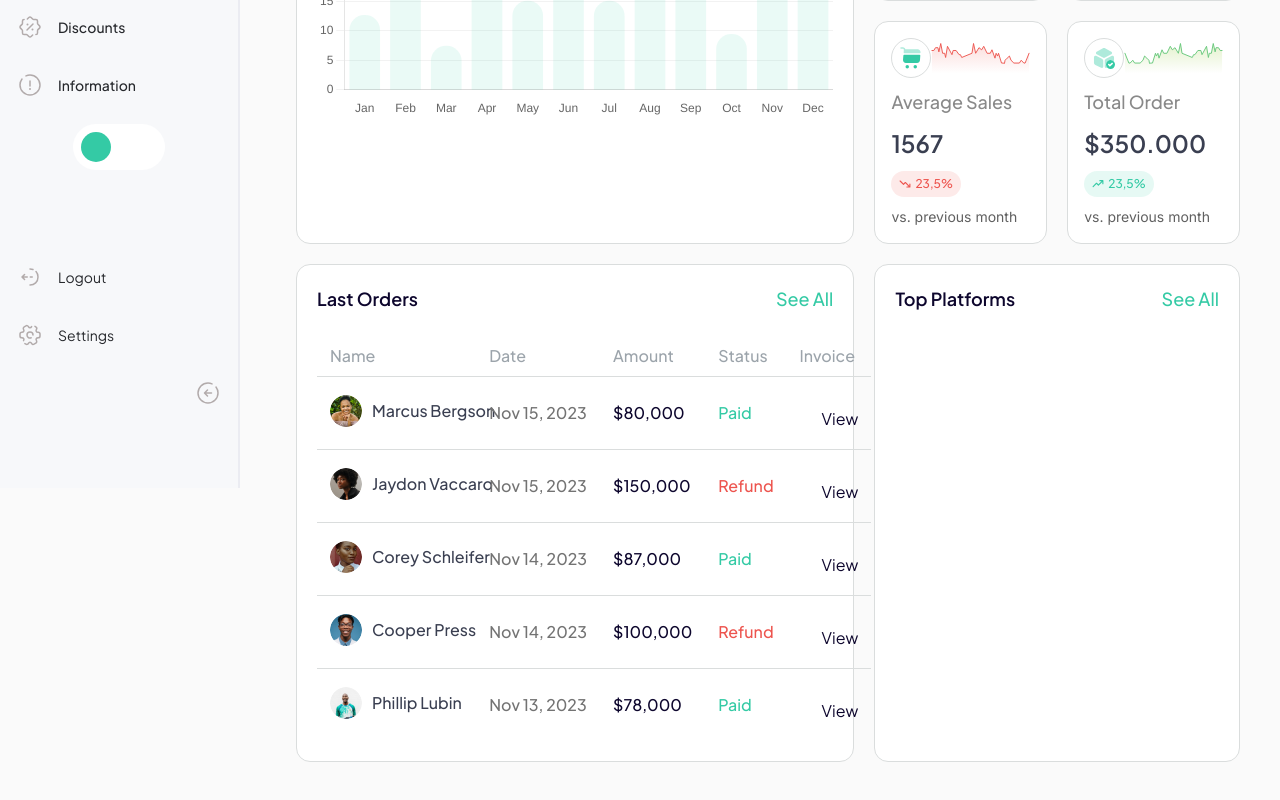
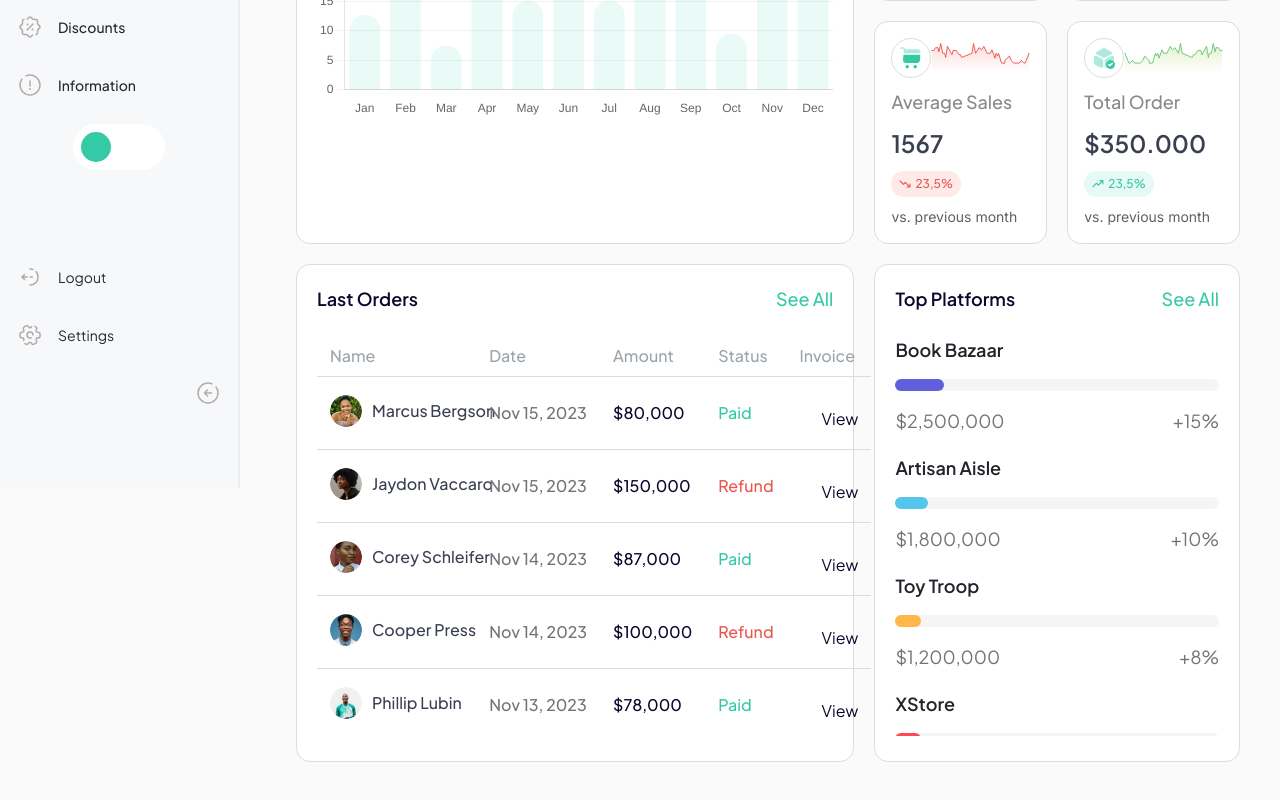
Before and after one commit to publikphigor/analytics-db, a React (Vite) app: page / in a window 1280 px wide. Shown: the part 312-1112 px from the top of the page. Built offline with nearby package versions, Linux system fonts and the light colour scheme; some icons are missing.

Commit message:
chore: top platforms

```diff
--- /dev/null
+++ b/src/components/Dashboard/Platform.tsx
@@ -0,0 +1,26 @@
+interface PlatformProps {
+  name: string;
+  amount: string;
+  percentage: string;
+  color: string;
+}
+
+const Platform = ({ name, amount, percentage, color }: PlatformProps) => {
+  return (
+    <div className="flex flex-col gap-4">
+      <h3 className="text-[18px] font-semibold text-[#22242C] dark:text-white-text">{name}</h3>
+      <div className="h-3 w-full rounded-[40px] bg-[#F5F5F5]">
+        <div
+          className="h-full rounded-[40px]"
+          style={{ width: `${percentage}%`, backgroundColor: color }}
+        />
+      </div>
+      <div className="flex items-center justify-between text-[18px] text-neutral ">
+        <span>{amount}</span>
+        <span>+{percentage}%</span>
+      </div>
+    </div>
+  );
+};
+
+export default Platform;
--- a/src/constants/store.ts
+++ b/src/constants/store.ts
@@ -52,3 +52,37 @@ export const orders: Order[] = [
     status: 'Paid',
   },
 ];
+
+interface Platform {
+  name: string;
+  amount: string;
+  percentage: string;
+  color: string;
+}
+
+export const platforms: Platform[] = [
+  {
+    name: 'Book Bazaar',
+    amount: ' $2,500,000',
+    percentage: '15',
+    color: '#6160DC',
+  },
+  {
+    name: 'Artisan Aisle',
+    amount: '$1,800,000',
+    percentage: '10',
+    color: '#54C5EB',
+  },
+  {
+    name: 'Toy Troop',
+    amount: '$1,200,000',
+    percentage: '8',
+    color: '#FFB74A',
+  },
+  {
+    name: 'XStore',
+    amount: '$1,200,000',
+    percentage: '8',
+    color: '#FF4A55',
+  },
+];
--- a/src/index.css
+++ b/src/index.css
@@ -35,3 +35,32 @@
     background-color: #e6edf3;
   }
 }
+
+/**
+ * Custom Scrollbar
+ */
+/* width */
+.custom-scroll::-webkit-scrollbar,
+*::-webkit-scrollbar {
+  width: 5px;
+}
+
+/* Track */
+.custom-scroll::-webkit-scrollbar-track,
+*::-webkit-scrollbar-track {
+  @apply bg-[#F4F5F8];
+  border-radius: 5px;
+}
+
+/* Handle */
+.custom-scroll::-webkit-scrollbar-thumb,
+*::-webkit-scrollbar-thumb {
+  @apply bg-[#A0AEC0];
+  border-radius: 5px;
+}
+
+/* Handle on hover */
+.custom-scroll::-webkit-scrollbar-thumb:hover,
+*::-webkit-scrollbar-thumb:hover {
+  @apply bg-[#A0AEC0];
+}
--- a/src/pages/Dashboard/index.tsx
+++ b/src/pages/Dashboard/index.tsx
@@ -1,7 +1,8 @@
 import { AverageSalesIcon, TotalOrderIcon, TotalRefundIcon } from '@assets/icons';
 import BarChart from '@components/Dashboard/BarChart';
 import MetricsCard from '@components/Dashboard/MetricsCard';
-import { headers, orders } from '@constants/store';
+import Platform from '@components/Dashboard/Platform';
+import { headers, orders, platforms } from '@constants/store';
 import { Icon } from '@iconify/react/dist/iconify.js';
 import classNames from 'classnames';
 
@@ -142,6 +143,12 @@ const Dashboard = () => {
               See All
             </span>
           </div>
+          <div className="flex max-h-[400px] flex-col gap-5 overflow-y-auto">
+            {platforms.map((platform, index) => (
+              // eslint-disable-next-line react/jsx-props-no-spreading
+              <Platform key={String(index + 1)} {...platform} />
+            ))}
+          </div>
         </div>
       </div>
     </div>
```
Also changed, not shown: vercel.json (added).
